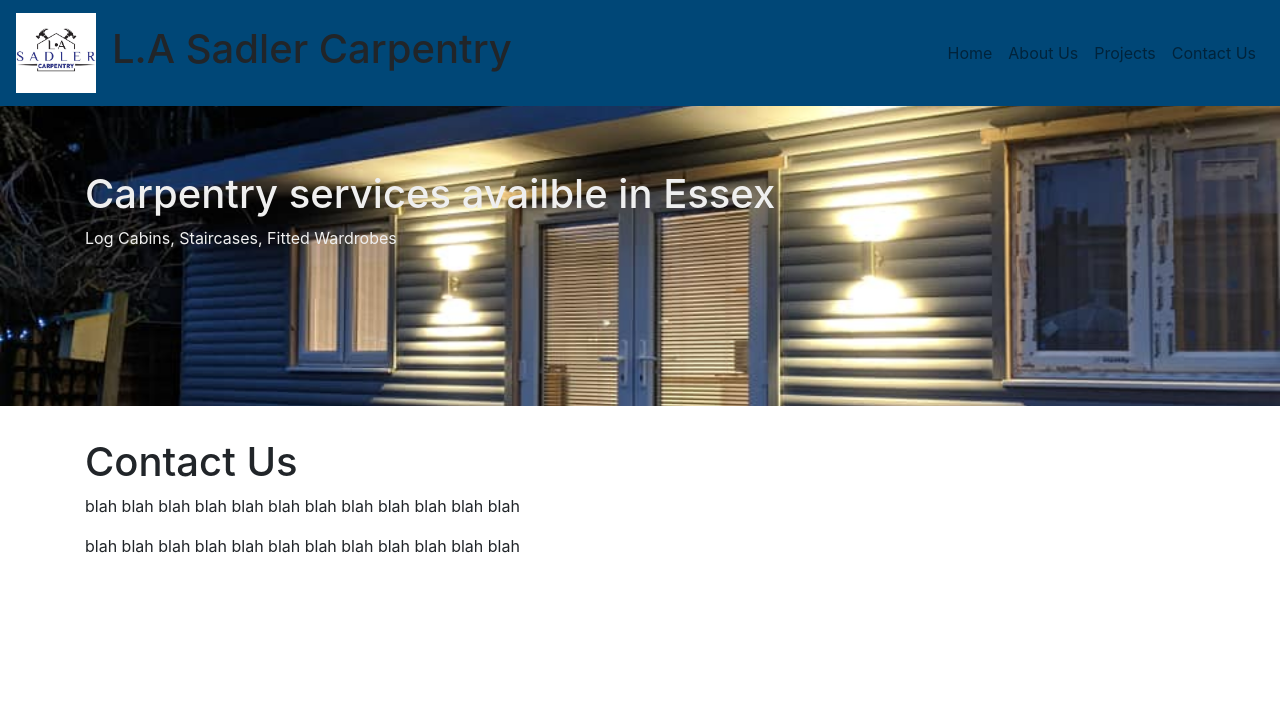
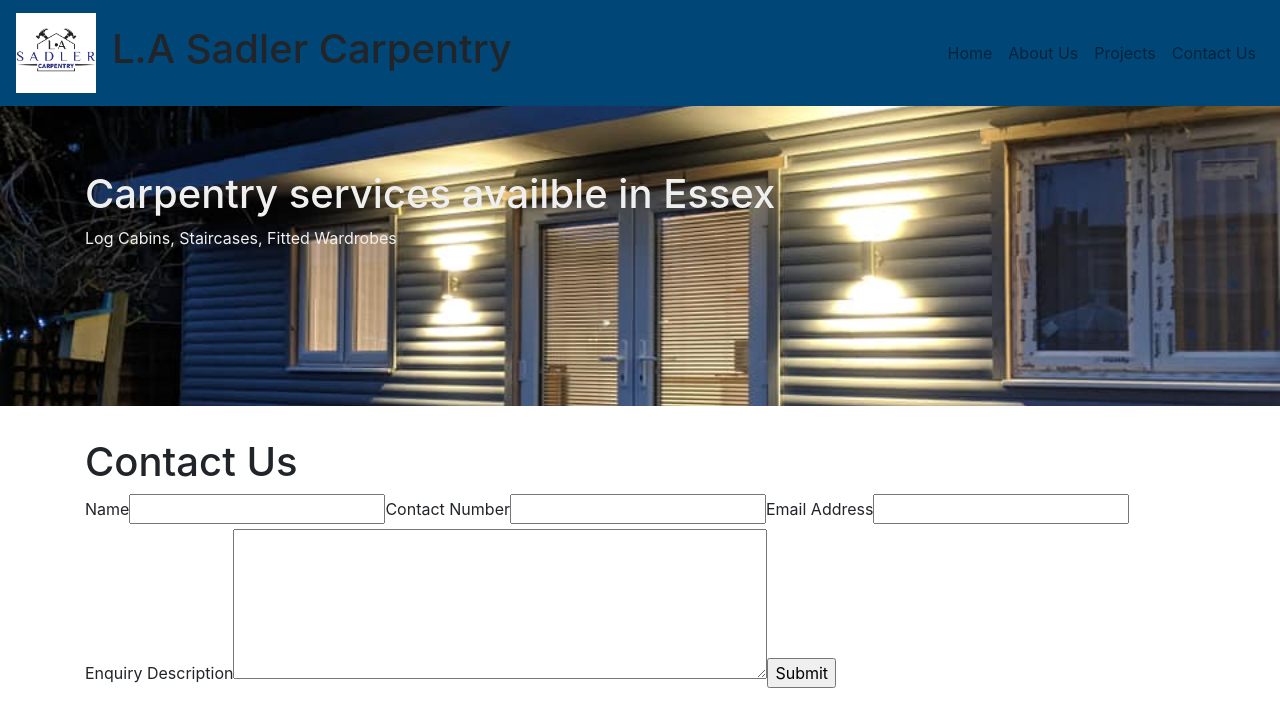
Before and after one commit to HottScall/Concept-Website, a React (Create React App) app: page /contact in a window 1280 px wide. Shown: the top 726 px of the page. Built offline with nearby package versions, Linux system fonts and the light colour scheme.

Commit message:
Added the basic structure for a contact form, this is initially for display purposes only.

```diff
--- a/src/Contact.js
+++ b/src/Contact.js
@@ -3,7 +3,16 @@ import React from "react";
 export const Contact = () => (
   <div>
     <h1>Contact Us</h1>
-    <p>blah blah blah blah blah blah blah blah blah blah blah blah</p>
-    <p>blah blah blah blah blah blah blah blah blah blah blah blah</p>
+    <form>
+      <label>Name</label>
+      <input type="text"></input>
+      <label>Contact Number</label>
+      <input type="text"></input>
+      <label>Email Address</label>
+      <input type="text"></input>
+      <label>Enquiry Description</label>
+      <textarea rows="6" cols="50"></textarea>
+      <input type="submit"></input>
+    </form>
   </div>
 );
```
